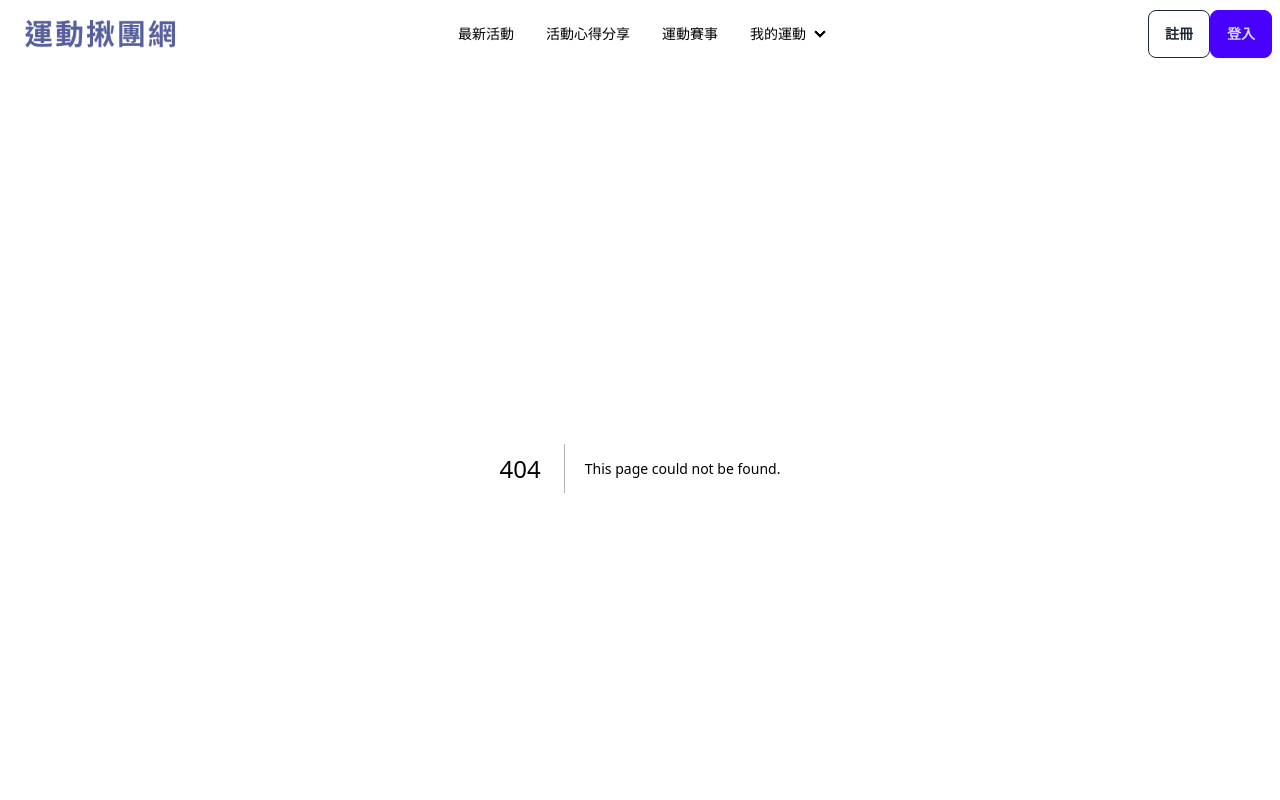
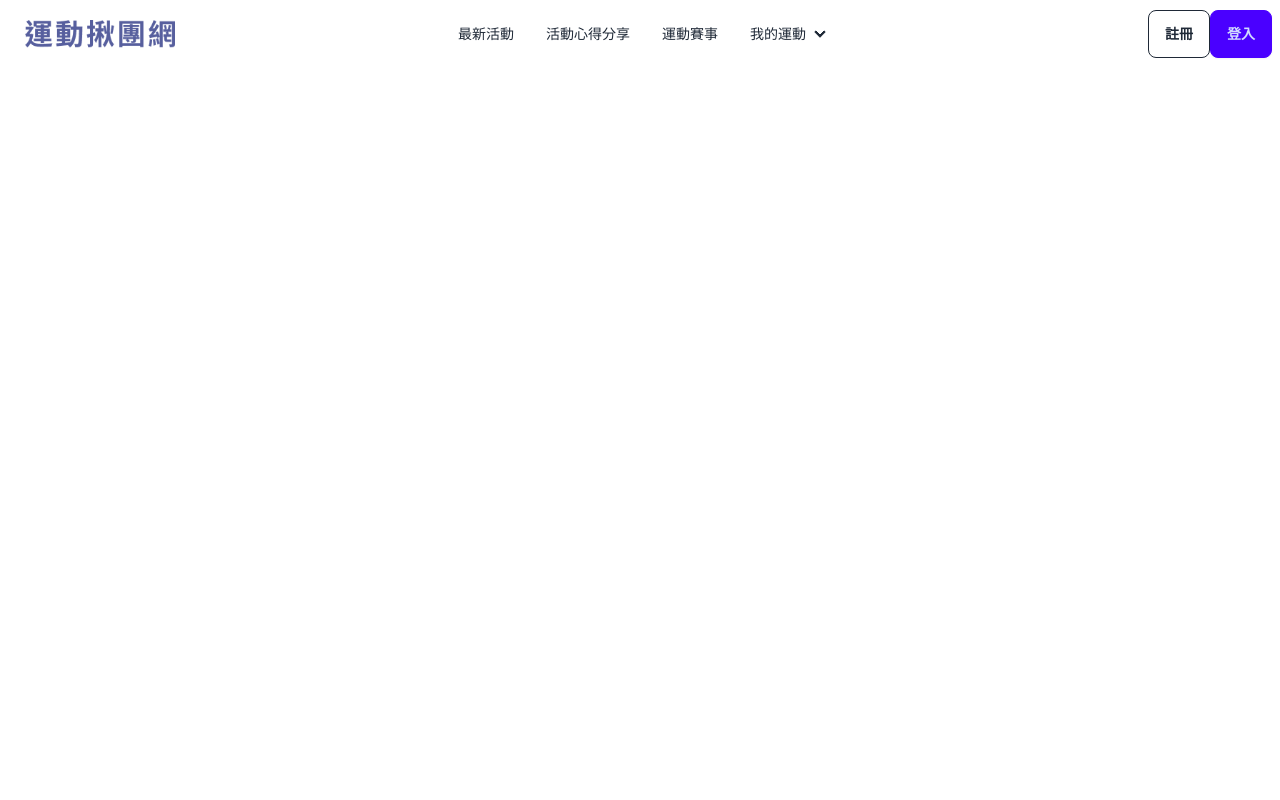
Before and after one commit to RayChen1996/Next-sport-web, a Next.js app: page /Activities/123456789 in a window 1280 px wide. Before the commit this address had no page. Shown: the top 800 px of the page. Built offline with nearby package versions, Linux system fonts and the light colour scheme.

Commit message:
update md

```diff
--- /dev/null
+++ b/src/app/Activities/[id]/page.tsx
@@ -0,0 +1,5 @@
+import React from "react";
+
+export default function Page() {
+  return <div className=" h-screen"></div>;
+}
--- /dev/null
+++ b/src/app/Activities/page.tsx
@@ -0,0 +1,5 @@
+import React from "react";
+
+export default function Page() {
+  return <div></div>;
+}
--- a/src/app/components/GridItem/TrainingCard.tsx
+++ b/src/app/components/GridItem/TrainingCard.tsx
@@ -10,9 +10,11 @@ import Active02 from "@/../../public/最新活動02.png";
 import Active03 from "@/../../public/最新活動03.png";
 import Active04 from "@/../../public/最新活動04.png";
 import Active05 from "@/../../public/最新活動05.png";
+import Link from "next/link";
 
 export default function TrainingCard() {
   return (
+    <Link href={"/Activities/xxx"}>
       <div className="card w-96  rounded-md border-2">
         <figure className=" relative ">
           <Image src={Active01} alt="Shoes" height={170} width={500} />
@@ -61,5 +63,6 @@ export default function TrainingCard() {
           </div>
         </div>
       </div>
+    </Link>
   );
 }
```
Also changed, not shown: 1 other file (tests, documents, lock files or other folders). Lines whose indentation alone changed are shown as unchanged.
